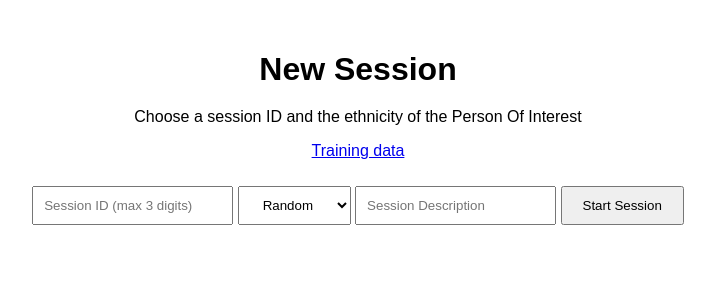
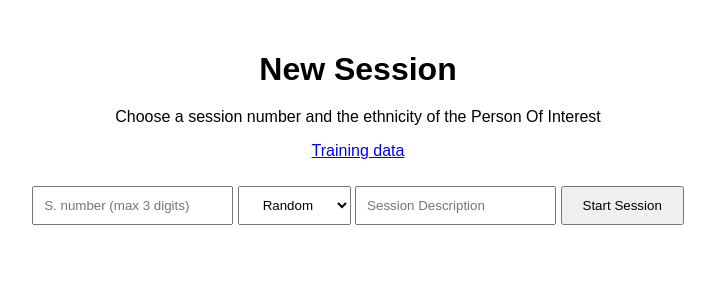
Before and after one commit to leroidubuffet/ABLExR_flask, a Flask app: page /new_session in a window 1280 px wide. Shown: the part 210-510 px from the top of the page, without its empty margins (282-997 px from the left). Run offline with Flask 3, Linux system fonts and the light colour scheme.

Commit message:
ref session id error and explanation

```diff
--- a/templates/new_session.html
+++ b/templates/new_session.html
@@ -8,9 +8,9 @@
     <div class="container">
         <h1>New Session</h1>
         <form method="post">
-            <p>Choose a session ID and the ethnicity of the Person Of Interest</p>
+            <p>Choose a session number and the ethnicity of the Person Of Interest</p>
 			<p><a href="https://docs.google.com/spreadsheets/d/12kdXMixqPOi5dwPBsxawfAe2asPIWhMyfl51is0jZyc/edit?usp=sharing" target="_blank">Training data</a></p>
-            <input type="text" autocomplete="off" name="session_id" maxlength="3" placeholder="Session ID (max 3 digits)" required>
+            <input type="text" autocomplete="off" name="session_id" maxlength="3" placeholder="S. number (max 3 digits)" required>
             <select name="ethnicity">
                 {% for ethnicity in ethnicities %}
                 <option value="{{ ethnicity }}">{{ ethnicity.capitalize() }}</option>
@@ -20,10 +20,12 @@
 			<button id="submitBtn" type="submit">Start Session</button>
 	        </form>
 		{% if error %}
-		<h2>{{ error }}</h2>
+		<p style="color: red">{{ error }}</p>
+		<br>The session ID is a combination of the ethnicity (1: black, 2: latino, 3: white) and the session number.
+		</p>
         {% endif %}
         {% if session_id %}
-        <p>Session ID is:</p>
+        <p>Session ID:</p>
         <h1>{{ session_id }}</h1>
         {% endif %}
         {% if form_submitted %}
```
